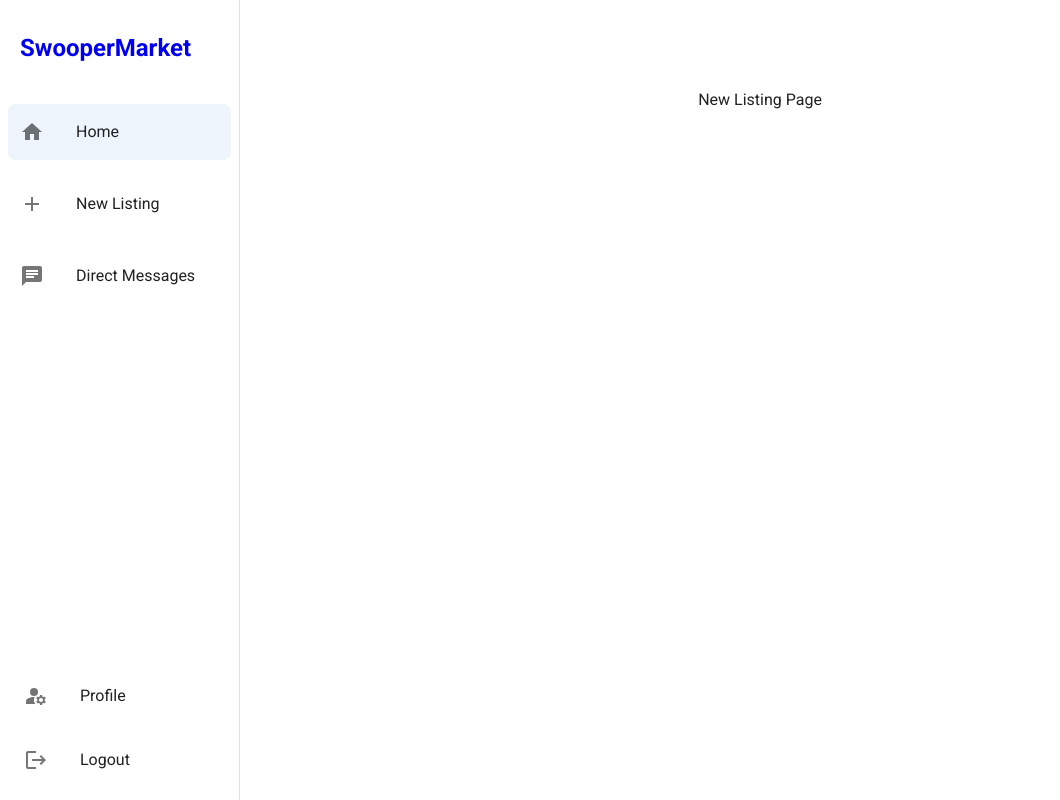
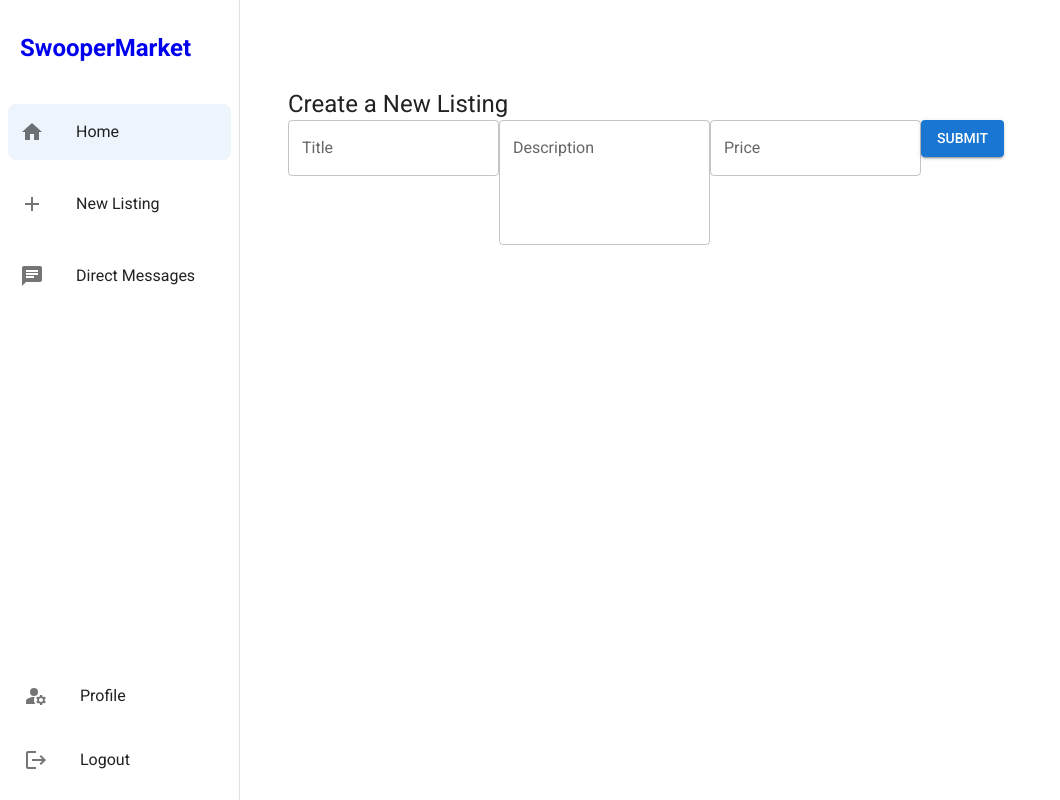
Before and after one commit to selmahassan/DebugDemon---CS370, a Next.js app in the folder swoopermarket-v2/: page /newlisting in a window 1280 px wide. Shown: the whole page, without its empty margins (0-1060 px from the left). Built offline with nearby package versions, Linux system fonts and the light colour scheme.

Commit message:
Starter POST request routing
Need frontend handleSubmit logic
Need defined database destination for new listing objects

```diff
--- a/swoopermarket-v2/src/app/newlisting/page.tsx
+++ b/swoopermarket-v2/src/app/newlisting/page.tsx
@@ -2,21 +2,61 @@ import * as React from 'react';
 import Container from '@mui/material/Container';
 import Box from '@mui/material/Box';
 import Typography from '@mui/material/Typography';
+import { Button, TextField } from '@mui/material';
 
 export default function StarredPage() {
+
+  const handleSubmit = async (event: React.FormEvent<HTMLFormElement>) => {
+    event.preventDefault();
+
+    // Gather form data
+    const formData = new FormData(event.currentTarget);
+    const listingData = {
+      title: formData.get('title') as string,
+      description: formData.get('description') as string,
+      price: parseFloat(formData.get('price') as string), // Parse price as a float
+      // Add other fields as needed
+    };
+
+    try {
+      const response = await fetch('/api/newlisting', {
+        method: 'POST',
+        headers: {
+          'Content-Type': 'application/json',
+        },
+        body: JSON.stringify(listingData),
+      });
+
+      if (response.ok) {
+        // Handle success, e.g., show a success message or redirect to a confirmation page
+        const responseData = await response.json();
+        console.log('Listing created:', responseData);
+      } else {
+        // Handle the error case, e.g., show an error message to the user
+        console.error('Error creating listing:', response.statusText);
+      }
+    } catch (error) {
+      // Handle unexpected errors
+      console.error('Error creating listing:', error);
+    }
+  };
+
   return (
     <Container>
-      <Box
-        sx={{
-          display: 'flex',
-          flexDirection: 'column',
-          justifyContent: 'center',
-          alignItems: 'center',
-        }}
-      >
-        <Typography variant="body1" gutterBottom>
-          New Listing Page
-        </Typography>
+      <Typography variant="h5">Create a New Listing</Typography>
+
+      <Box component="form" onSubmit={handleSubmit}>
+
+        <TextField name="title" label="Title" />
+
+        <TextField name="description" label="Description" multiline rows={4} />
+
+        <TextField name="price" label="Price" type="number" />
+
+        <Button type="submit" variant="contained">
+          Submit
+        </Button>
+
       </Box>
     </Container>
   );
```
Also changed, not shown: swoopermarket-v2/src/app/routes.js (added, +68 -0 lines), 1 other file (tests, documents, lock files or other folders).
